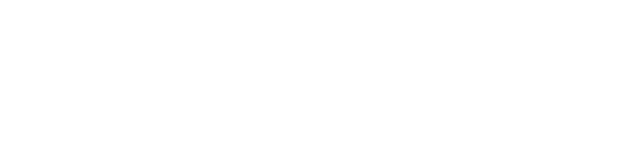
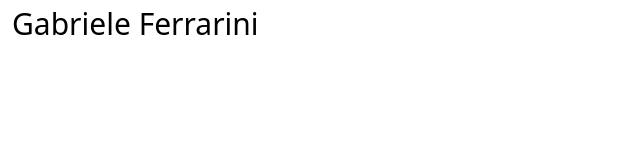
Before and after one commit to fibonacid/gabriele-ferrarini, an Astro site: page / in a window 1280 px wide. Shown: the whole page, without its empty margins (0-640 px from the left). Built offline with nearby package versions, Linux system fonts and the light colour scheme; Astro itself is replaced by a stand-in of ours.

Commit message:
install solid and create header

```diff
--- a/astro.config.mjs
+++ b/astro.config.mjs
@@ -4,6 +4,9 @@
 import tailwind from "@astrojs/tailwind";
 
 // https://astro.build/config
+import solidJs from "@astrojs/solid-js";
+
+// https://astro.build/config
 export default defineConfig({
-  integrations: [tailwind()]
+  integrations: [tailwind(), solidJs()]
 });
--- a/package.json
+++ b/package.json
@@ -11,8 +11,10 @@
     "astro": "astro"
   },
   "dependencies": {
+    "@astrojs/solid-js": "^1.2.1",
     "@astrojs/tailwind": "^2.1.1",
     "astro": "^1.5.2",
+    "solid-js": "^1.4.3",
     "tailwindcss": "^3.0.24"
   }
 }
--- /dev/null
+++ b/src/components/Header.tsx
@@ -0,0 +1,11 @@
+import type { Component } from "solid-js";
+
+const Header: Component = () => {
+  return (
+    <header class="h-12 flex items-center p-3">
+      <h1 class="text-3xl">Gabriele Ferrarini</h1>
+    </header>
+  );
+};
+
+export default Header;
--- a/src/layouts/Layout.astro
+++ b/src/layouts/Layout.astro
@@ -1,4 +1,6 @@
 ---
+import Header from "../components/Header.tsx";
+
 export interface Props {
   title: string;
 }
@@ -16,6 +18,7 @@
     <title>{title}</title>
   </head>
   <body>
+    <Header />
     <slot />
   </body>
 </html>
--- a/tsconfig.json
+++ b/tsconfig.json
@@ -1,3 +1,7 @@
 {
-  "extends": "astro/tsconfigs/strict"
+  "extends": "astro/tsconfigs/strict",
+  "compilerOptions": {
+    "jsx": "preserve",
+    "jsxImportSource": "solid-js"
+  }
 }
```
Also changed, not shown: 1 other file.
